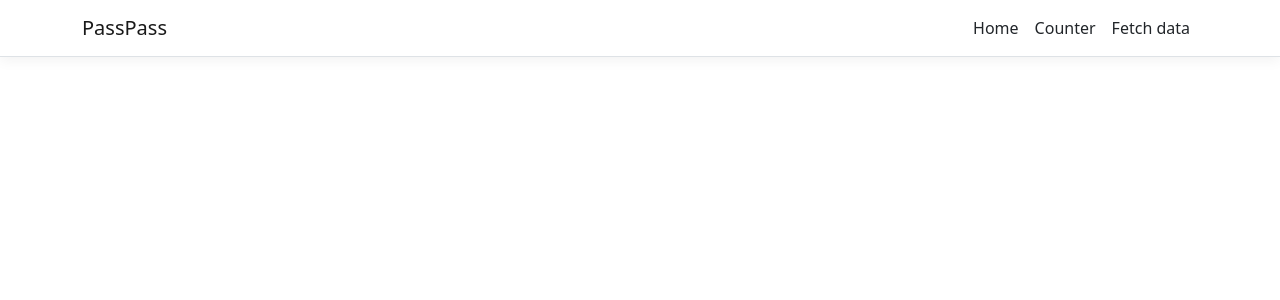
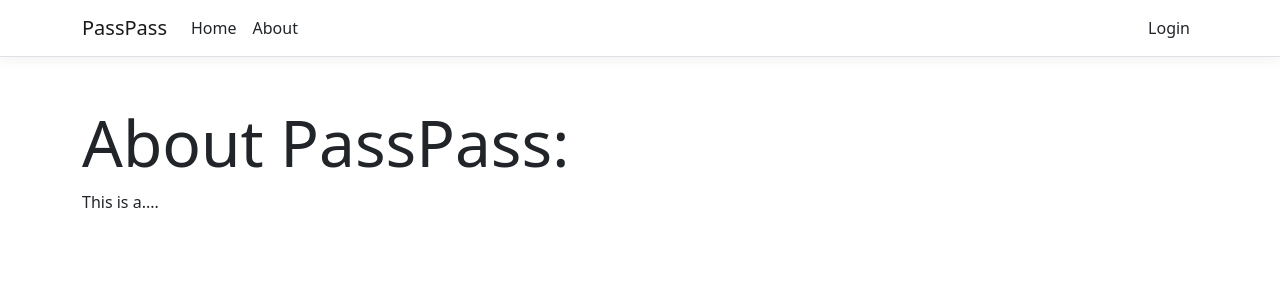
Before and after one commit to Lmnilsen/Passpass, a React (Create React App) app in the folder PassPass/ClientApp/: page /about in a window 1280 px wide. Shown: the top 300 px of the page. Built offline with nearby package versions, Linux system fonts and the light colour scheme.

Commit message:
Update navbar and add about page

```diff
--- a/PassPass/ClientApp/src/AppRoutes.js
+++ b/PassPass/ClientApp/src/AppRoutes.js
@@ -1,4 +1,4 @@
-import { Counter } from "./components/Counter";
+import { About } from "./components/About";
 import { FetchData } from "./components/FetchData";
 import { Home } from "./components/Home";
 
@@ -8,8 +8,8 @@ const AppRoutes = [
     element: <Home />
   },
   {
-    path: '/counter',
-    element: <Counter />
+    path: '/about',
+    element: <About />
   },
   {
     path: '/fetch-data',
--- a/PassPass/ClientApp/src/components/Counter.js
+++ b/PassPass/ClientApp/src/components/About.js
@@ -1,7 +1,7 @@
 import React, { Component } from 'react';
 
-export class Counter extends Component {
-  static displayName = Counter.name;
+export class About extends Component {
+  static displayName = About.name;
 
   constructor(props) {
     super(props);
@@ -18,13 +18,15 @@ export class Counter extends Component {
   render() {
     return (
       <div>
-        <h1>Counter</h1>
+        <h1 className='display-3 mt-5'> About PassPass: </h1>
+        <p>This is a....</p>
+        {/* <h1>Counter</h1>
 
         <p>This is a simple example of a React component.</p>
 
         <p aria-live="polite">Current count: <strong>{this.state.currentCount}</strong></p>
 
-        <button className="btn btn-primary" onClick={this.incrementCounter}>Increment</button>
+        <button className="btn btn-primary" onClick={this.incrementCounter}>Increment</button> */}
       </div>
     );
   }
--- a/PassPass/ClientApp/src/components/NavMenu.js
+++ b/PassPass/ClientApp/src/components/NavMenu.js
@@ -27,16 +27,20 @@ export class NavMenu extends Component {
         <Navbar className="navbar-expand-sm navbar-toggleable-sm ng-white border-bottom box-shadow mb-3" container light>
           <NavbarBrand tag={Link} to="/">PassPass</NavbarBrand>
           <NavbarToggler onClick={this.toggleNavbar} className="mr-2" />
-          <Collapse className="d-sm-inline-flex flex-sm-row-reverse" isOpen={!this.state.collapsed} navbar>
+          <Collapse className="d-sm-inline-flex" isOpen={!this.state.collapsed} navbar>
             <ul className="navbar-nav flex-grow">
               <NavItem>
                 <NavLink tag={Link} className="text-dark" to="/">Home</NavLink>
               </NavItem>
               <NavItem>
-                <NavLink tag={Link} className="text-dark" to="/counter">Counter</NavLink>
+                <NavLink tag={Link} className="text-dark" to="/about">About</NavLink>
               </NavItem>
+            </ul>
+          </Collapse>
+          <Collapse className="d-sm-inline-flex flex-sm-row-reverse" isOpen={!this.state.collapsed} navbar>
+            <ul className="navbar-nav flex-grow">
               <NavItem>
-                <NavLink tag={Link} className="text-dark" to="/fetch-data">Fetch data</NavLink>
+                <NavLink tag={Link} className="text-dark" to="/login">Login</NavLink>
               </NavItem>
             </ul>
           </Collapse>
```
